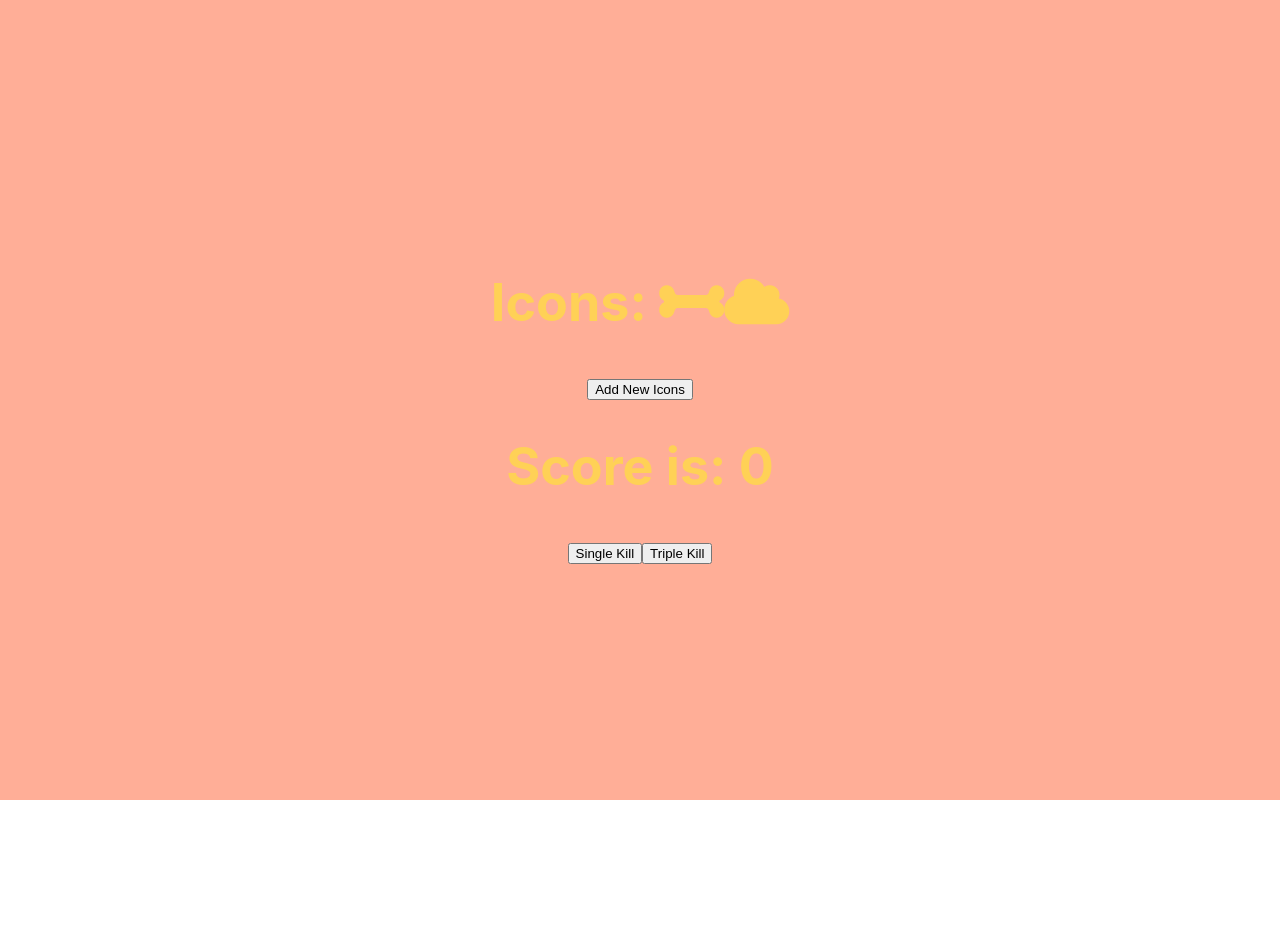
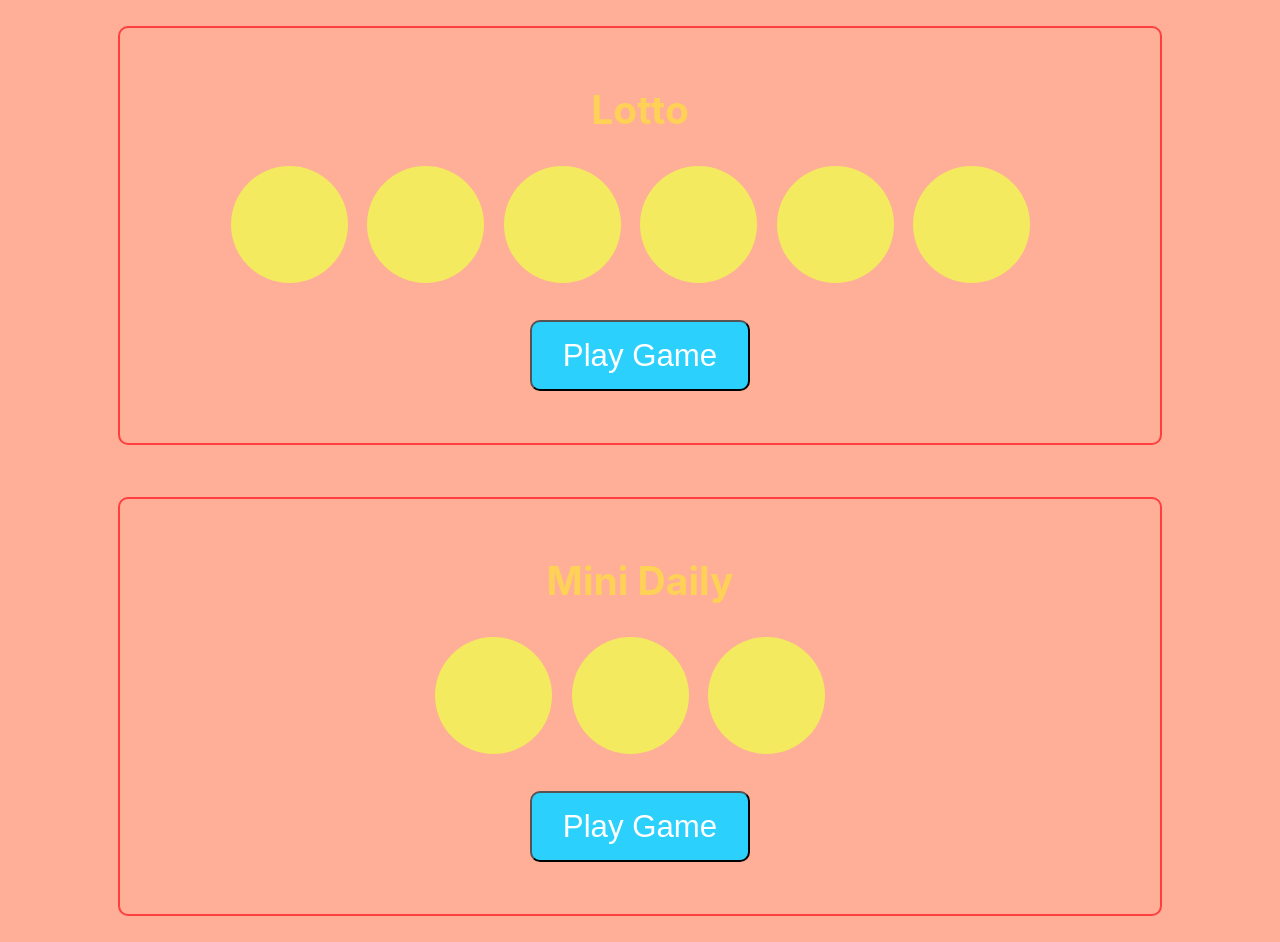
Before and after one commit to mykey007/react-course, a React (Create React App) app: page / in a window 1280 px wide. Before the commit the page ends 800 px from the top, so only its background shows below. Built offline with nearby package versions, Linux system fonts and the light colour scheme.

Commit message:
lotto game - updating state with arrays

```diff
--- a/src/App.js
+++ b/src/App.js
@@ -1,14 +1,18 @@
 import React from 'react';
 import './App.css';
-import ScoreCard from './ScoreCard';
-import IconList from './IconList';
+// import ScoreCard from './ScoreCard';
+// import IconList from './IconList';
+// import LottoBall from './LottoBall';
+import Lottery from './Lottery';
+
 
 function App() {
   return (
     <div className="App">
       <header className="App-header">
-        <IconList/>
-        <ScoreCard/>
+        <Lottery/>
+
+        <Lottery title='Mini Daily' maxNum={10} maxBalls={3} />
       </header>
     </div>
   );
--- /dev/null
+++ b/src/Lottery.css
@@ -0,0 +1,17 @@
+.Lottery {
+    border: 2px solid #ff3f3f;
+    padding: 1em 0 2em 0;
+    text-align: center;
+    border-radius: 10px;
+    width: 40em;
+    margin: 1em 0;
+}
+
+.Lottery button {
+    background: #2bd1fc;
+    color: #fff;
+    font-size: 120%;
+    padding: 0.5em 1em;
+    border-radius: 10px;
+    margin-top: 1em;
+}
--- /dev/null
+++ b/src/Lottery.js
@@ -0,0 +1,48 @@
+import React, { Component } from "react";
+import LottoBall from './LottoBall'
+import './Lottery.css'
+
+class Lottery extends Component {
+  static defaultProps = {
+      title: 'Lotto',
+      maxBalls: 6,
+      maxNum: 40,
+  };
+  constructor(props) {
+    super(props);
+    // using empty nums would give us a blank intial page
+    // this.state = { nums: [] };
+    // set number of balls to the maxNum total
+    this.state = {nums: Array.from({ length: this.props.maxBalls })}
+    this.handleClick = this.handleClick.bind(this);
+  }
+  generate() {
+    // pick random numbers
+    this.setState(curState => ({
+        nums: curState.nums.map(
+            n => Math.floor(Math.random() * this.props.maxNum) + 1
+        )
+    }))
+
+  }
+
+  handleClick(){
+      this.generate()
+  }
+
+  render() {
+      return (
+          <section className='Lottery'>
+              <h1>{this.props.title}</h1>
+              <div>
+                  {this.state.nums.map(n => (
+                    <LottoBall num={n}/>
+                  ))}
+              </div>
+              <button onClick={this.handleClick}>Play Game</button>
+          </section>
+      )
+  }
+}
+
+export default Lottery
--- /dev/null
+++ b/src/LottoBall.css
@@ -0,0 +1,13 @@
+.Ball {
+    background: #f3ea5f;
+    border-radius: 50%;
+    color: #c04df9;
+    display: inline-block;
+    width: 3em;
+    height: 2.25em;
+    padding-top: 0.75em;
+    text-align: center;
+    margin-right: 0.5em;
+    font-weight: 700;
+    font-size: 1.5em;
+}
--- /dev/null
+++ b/src/LottoBall.js
@@ -0,0 +1,14 @@
+import React, { Component } from "react";
+import './LottoBall.css'
+class LottoBall extends Component {
+// no constructor - it's a stateless component
+  render() {
+      return (
+          <div className='Ball'>
+              {this.props.num}
+          </div>
+      )
+  }
+}
+
+export default LottoBall
```
